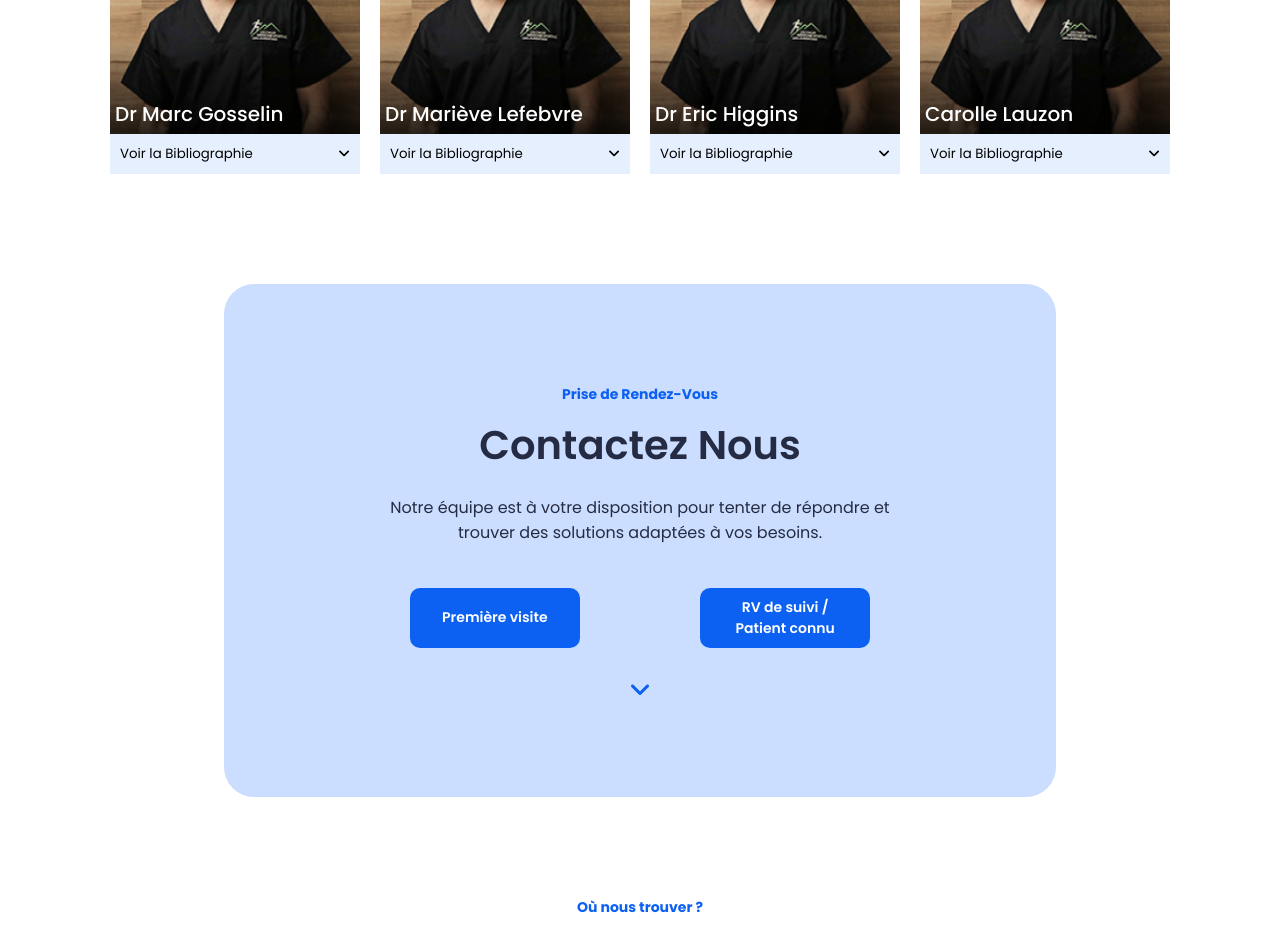
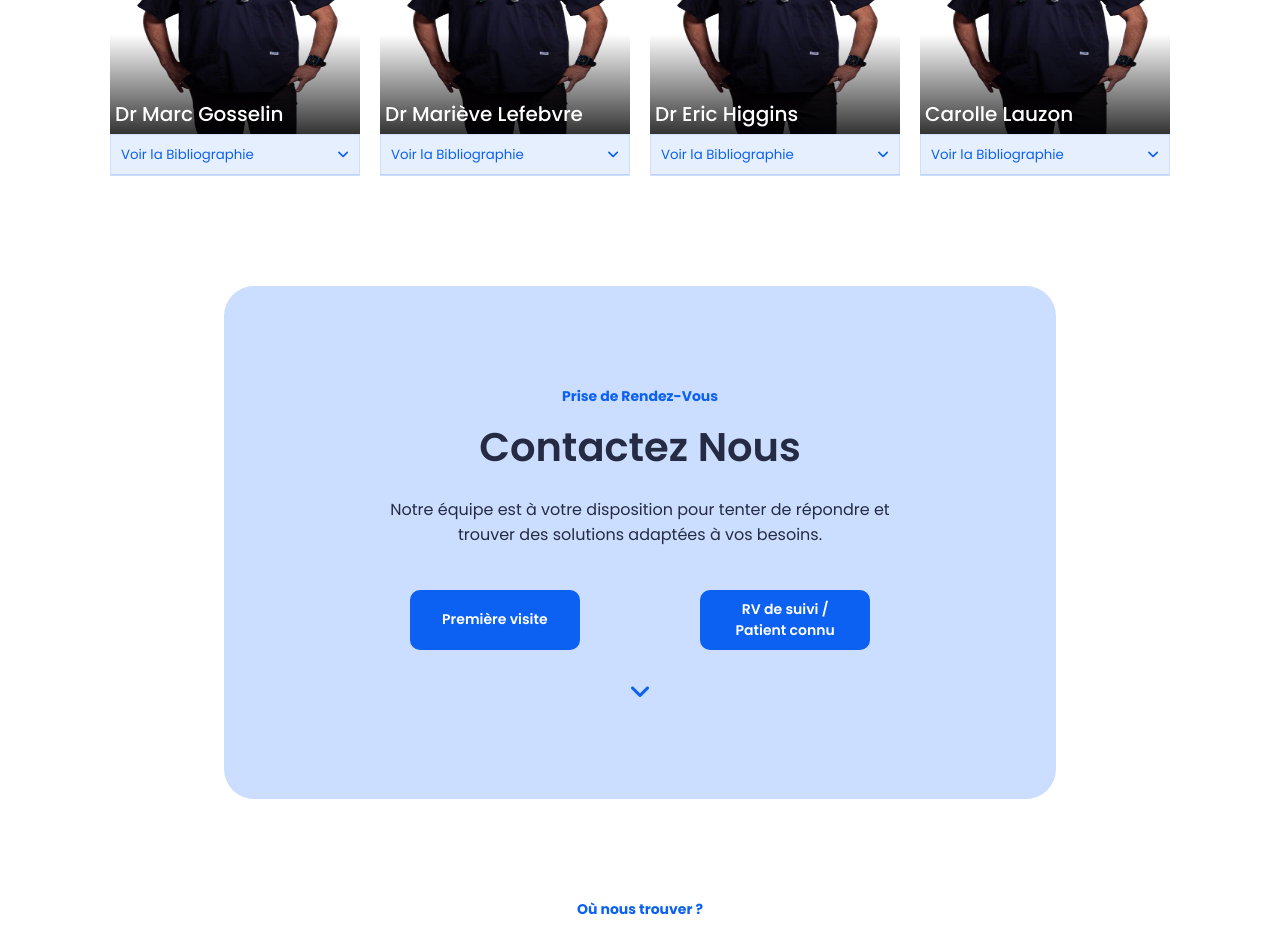
Before and after one commit to GabGo51/cms-website, a React (Create React App) app: page / in a window 1280 px wide. Shown: the part 2720-3651 px from the top of the page. Built offline with nearby package versions, Linux system fonts and the light colour scheme.

Commit message:
finish team info

```diff
--- a/src/components/Hero.js
+++ b/src/components/Hero.js
@@ -1,6 +1,7 @@
 import React from "react";
 import styled from "styled-components";
 import Marc from "../img/hero marc.png";
+
 
 const Hero = () => {
   const scrollToRef = (id) => {
--- a/src/components/Team.js
+++ b/src/components/Team.js
@@ -1,6 +1,6 @@
 import React from "react";
 import marc from "../img/Marc.png";
-import { styled } from "styled-components";
+import {css, styled, keyframes } from "styled-components";
 import { useState } from "react";
 
 const Team = () => {
@@ -8,23 +8,6 @@ const Team = () => {
 
   const togglePerson = (personName) => {
     setSelectedPerson(personName === selectedPerson ? null : personName);
-  };
-
-  console.log(selectedPerson);
-
-  const scrollToRef = (id) => {
-    const element = document.getElementById(id);
-    console.log(element);
-    if (element) {
-      const elementPosition =
-        element.getBoundingClientRect().top + window.scrollY;
-      const targetScrollPosition = elementPosition - 50;
-
-      window.scrollTo({
-        top: targetScrollPosition,
-        behavior: "smooth",
-      });
-    }
   };
 
   return (
@@ -45,10 +28,11 @@ const Team = () => {
                 <span>Dr Marc Gosselin </span>
               </p>
             </ImgBox>
-            <Info>
+            <Info selectedPerson = {selectedPerson}>
               <button onClick={() => togglePerson("marc")}>
-                <p>Voir la Bibliographie</p>{" "}
-                <i className="fa-solid fa-angle-down"></i>
+                {selectedPerson === 'marc' ? <p>Cacher la Bibliographie</p>: <p>Voir la Bibliographie</p>}
+
+                <i className="fa-solid fa-angle-down marc"></i>
               </button>
               {selectedPerson === "marc" && (
                 <div>
@@ -70,10 +54,10 @@ const Team = () => {
                 <span>Dr Mariève Lefebvre </span>
               </p>
             </ImgBox>
-            <Info>
+            <Info selectedPerson = {selectedPerson}>
               <button onClick={() => togglePerson("marie")}>
-                <p>Voir la Bibliographie</p>{" "}
-                <i className="fa-solid fa-angle-down"></i>
+              {selectedPerson === 'marie' ? <p>Cacher la Bibliographie</p>: <p>Voir la Bibliographie</p>}
+                <i className="fa-solid fa-angle-down marie"></i>
               </button>
               {selectedPerson === "marie" && (
                 <div>
@@ -94,10 +78,10 @@ const Team = () => {
                 <span>Dr Eric Higgins </span>
               </p>
             </ImgBox>
-            <Info>
+            <Info selectedPerson = {selectedPerson}>
               <button onClick={() => togglePerson("eric")}>
-                <p>Voir la Bibliographie</p>{" "}
-                <i className="fa-solid fa-angle-down"></i>
+              {selectedPerson === 'eric' ? <p>Cacher la Bibliographie</p>: <p>Voir la Bibliographie</p>}
+                <i className="fa-solid fa-angle-down eric"></i>
               </button>
               {selectedPerson === "eric" && (
                 <div>
@@ -120,10 +104,10 @@ const Team = () => {
                 <span>Carolle Lauzon </span>
               </p>
             </ImgBox>
-            <Info>
+            <Info selectedPerson = {selectedPerson}>
               <button onClick={() => togglePerson("caro")}>
-                <p>Voir la Bibliographie</p>{" "}
-                <i className="fa-solid fa-angle-down"></i>
+              {selectedPerson === 'caro' ? <p>Cacher la Bibliographie</p>: <p>Voir la Bibliographie</p>}
+                <i className="fa-solid fa-angle-down caro"></i>
               </button>
               {selectedPerson === "caro" && (
                 <div>
@@ -141,6 +125,9 @@ const Team = () => {
     </Container>
   );
 };
+
+
+
 
 const Container = styled.div`
   display: flex;
@@ -236,28 +223,86 @@ const ImgBox = styled.div`
     font-weight: 500;
   }
 `;
+const fadeIn = keyframes`from {
+    opacity: 0;
+  }
+  to {
+    opacity: 1;
+  }
+`
+const rotate = keyframes`from {
+  transform: rotate(0deg);
+}
+to {
+  transform: rotate(180deg);
+}
+`
+const rotateBack = keyframes`from {
+  transform: rotate(180deg);
+}
+to {
+  transform: rotate(180deg);
+}`
+
+
 
 const Info = styled.div`
   width: 250px;
   font-size: 13px;
+  border: 1px solid rgba(12, 96, 242, 0.2);
+
+  &:hover{
+    i{
+      transform: translateY(35%);
+    }
+  }
 
   button {
     cursor: pointer;
+    color: #0c60f2;
     width: 100%;
+    height: 40px;
     padding: 10px;
     background-color: rgba(12, 96, 242, 0.1);
     display: flex;
     justify-content: space-between;
     align-items: center;
     border: none;
+    border-bottom:1px solid rgba(12, 96, 242, 0.2) ;
+
     p {
       margin: 0;
     }
+
+    .marc {
+      transition: 500ms;
+      animation: ${(props) =>
+        props.selectedPerson === "marc" ? css`${rotate} 500ms forwards` : ''};
+    }
+    .marie {
+      transition: 500ms;
+      animation: ${(props) =>
+        props.selectedPerson === "marie" ? css`${rotate} 500ms forwards` : ''};
+    }
+    .eric {
+      transition: 500ms;
+      animation: ${(props) =>
+        props.selectedPerson === "eric" ? css`${rotate} 500ms forwards` : ''};
+    }
+    .caro {
+      transition: 500ms;
+      animation: ${(props) =>
+        props.selectedPerson === "caro" ? css`${rotate} 500ms forwards` : ''};
+    }
+
   }
+
+
 
   div {
     padding: 10px;
     background-color: rgba(12, 96, 242, 0.1);
+    animation: ${fadeIn} 500ms forwards;
   }
 `;
 
```
Also changed, not shown: src/img/Marc.png.
